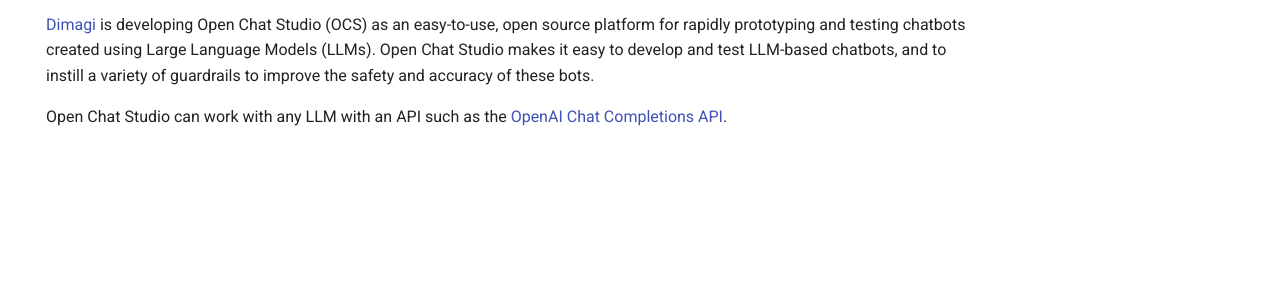
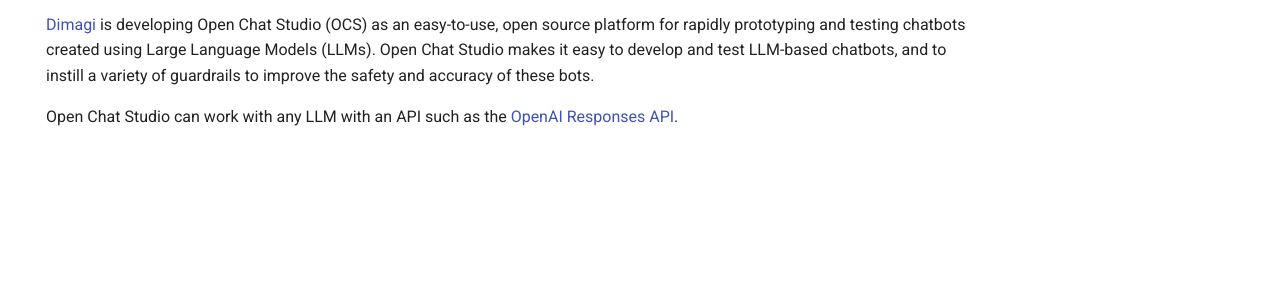
Before and after one commit to dimagi/open-chat-studio-docs, an MkDocs documentation site: the page built from docs/about.md, in a window 1280 px wide. Shown: the part 216-516 px from the top of the page. Built offline with MkDocs 1.6.1 and Material for MkDocs 9.7.7, drawn with Linux system fonts in a browser that asks for light colours; a script that is not in the unit is left out; comment, search, counter and statistics services are not loaded.

Commit message:
OpenAI now uses responses api

```diff
--- a/docs/about.md
+++ b/docs/about.md
@@ -6,4 +6,4 @@
 
 [Dimagi](https://dimagi.com/) is developing Open Chat Studio (OCS) as an easy-to-use, open source platform for rapidly prototyping and testing chatbots created using Large Language Models (LLMs). Open Chat Studio makes it easy to develop and test LLM-based chatbots, and to instill a variety of guardrails to improve the safety and accuracy of these bots.
 
-Open Chat Studio can work with any LLM with an API such as the [OpenAI Chat Completions API](https://platform.openai.com/docs/guides/text-generation).
+Open Chat Studio can work with any LLM with an API such as the [OpenAI Responses API](https://platform.openai.com/docs/guides/text-generation).
```
